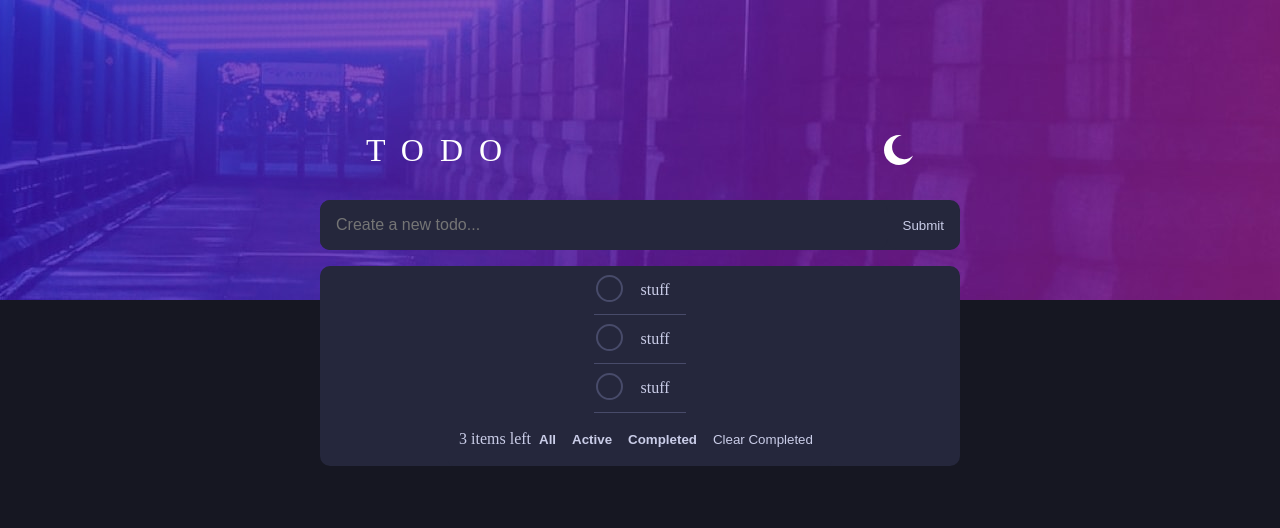
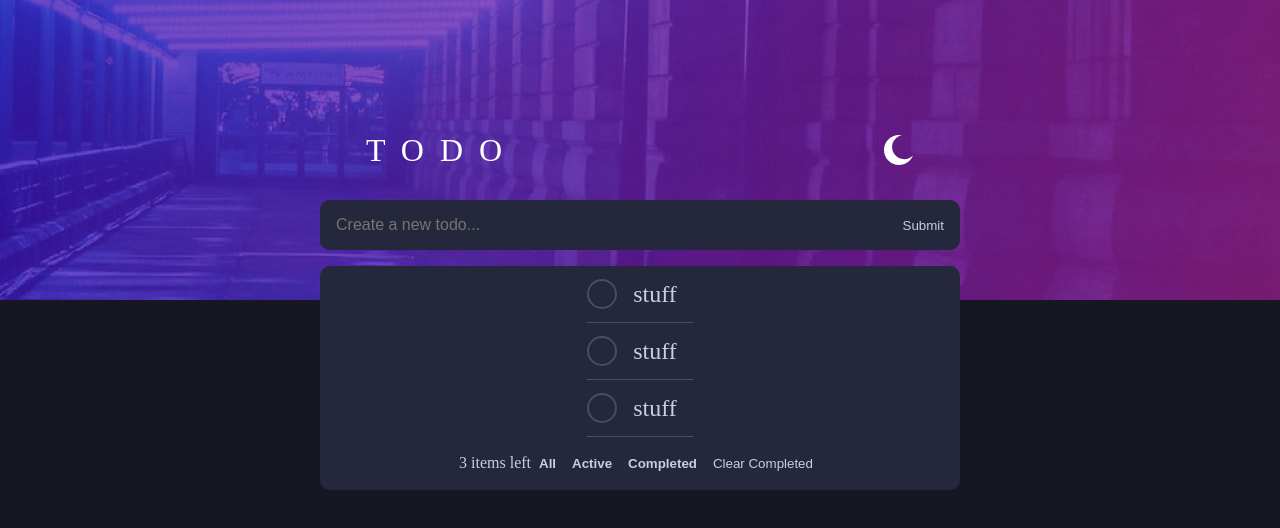
Before and after one commit to collerhatguy/todo-angular, an Angular app: page / in a window 1280 px wide. Shown: the top 528 px of the page. Built offline with nearby package versions, Linux system fonts and the light colour scheme.

Commit message:
added rainbow border for check box

```diff
--- a/src/app/components/todo/todo.component.html
+++ b/src/app/components/todo/todo.component.html
@@ -1,12 +1,19 @@
 <div
 [attr.data-dark]="dark"
 class="todo">
-    <div class="completed-container">
+    <div
+    [attr.data-dark]="dark"
+    class="completed-container">
         <div
-        class="circle-check"
-        (click)="onCheck()"
-        [ngClass]="{ completed: todo.completed }"
-        ></div>
+        [attr.data-dark]="dark"
+        class="linear-border">
+            <div
+            [attr.data-dark]="dark"
+            class="circle-check"
+            (click)="onCheck()"
+            [ngClass]="{ completed: todo.completed }"
+            ></div>
+        </div>
     </div>
     <li
     (click)="onCheck()"
--- a/src/app/components/todo/todo.component.scss
+++ b/src/app/components/todo/todo.component.scss
@@ -30,6 +30,7 @@ li {
     padding-left: 30px;
     padding: 1rem;
     display: inline-block;
+    font-size: 1.5rem;
     &.completed {
         text-decoration: line-through;
         color: hsl(235, 19%, 35%);
@@ -42,16 +43,35 @@ li {
     height: $size;
     display: flex;
     justify-content: center;
-    align-items: flex-start;
+    align-items: center;
+}
+.linear-border {
+    @include themeCombined();
+    $size: 100%;
+    width: $size;
+    height: $size;
+    border-radius: 100%;
+    display: flex;
+    justify-content: center;
+    align-items: center;
+    border:hsl(235, 19%, 35%) solid 2px;
+    &[data-dark="false"] {
+        border:hsl(234, 39%, 85%) solid 2px;
+    }
+    &:hover {
+        border: none;
+        background: linear-gradient(-45deg,hsl(192, 100%, 67%), hsl(280, 87%, 65%));
+    }
 }
 .circle-check {
+    @include themeCombined();
     cursor: pointer;
-    width: 90%;
-    height: 90%;
+    $size: 90%;
+    width: $size;
+    height: $size;
     border-radius: 100%;
-    border:hsl(235, 19%, 35%) solid 2px;
     &.completed {
-        background: linear-gradient(hsl(192, 100%, 67%), hsl(280, 87%, 65%));
+        background: linear-gradient(-45deg,hsl(192, 100%, 67%), hsl(280, 87%, 65%));
         position: relative;
         &::after {
             content: "";
```
